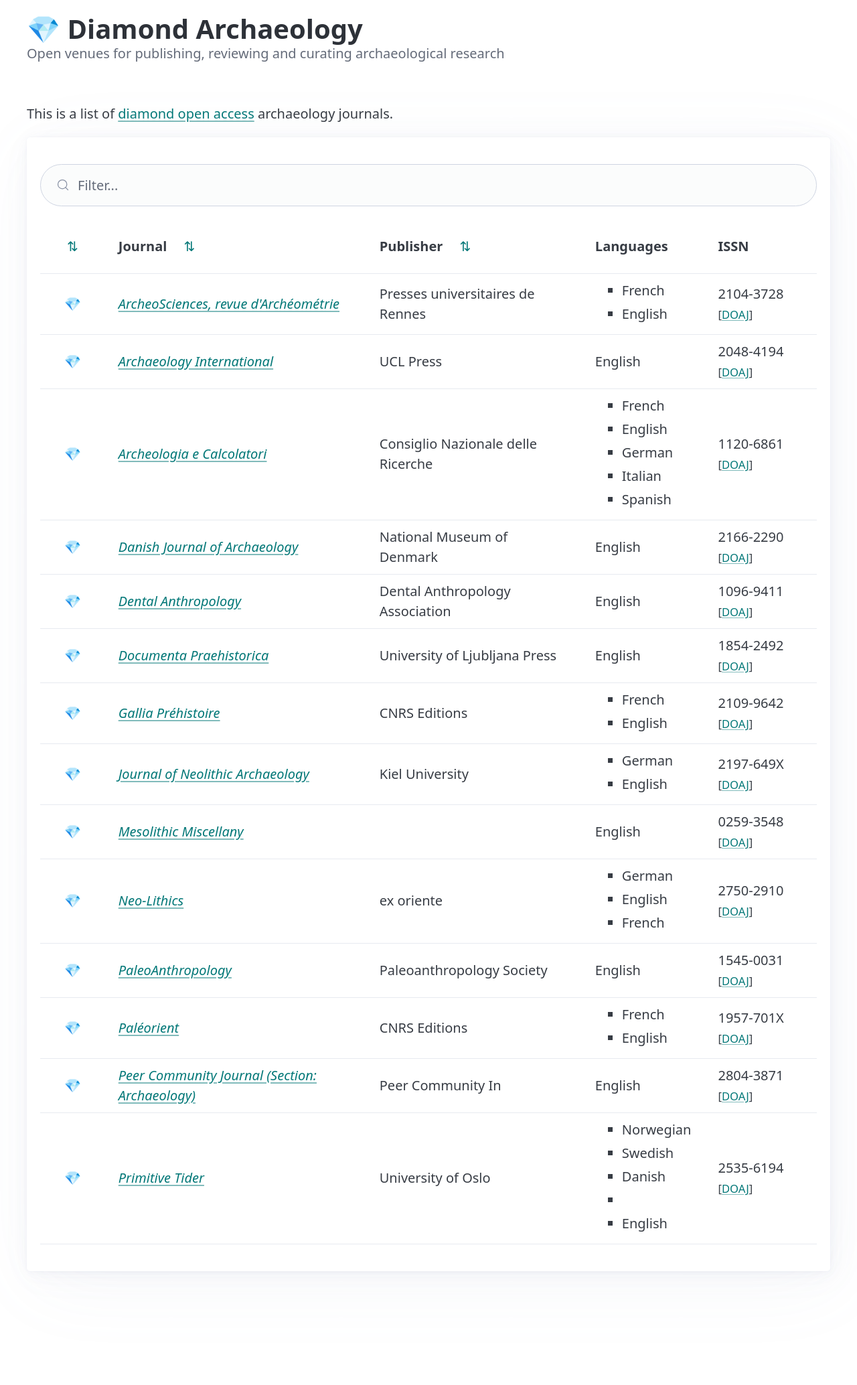
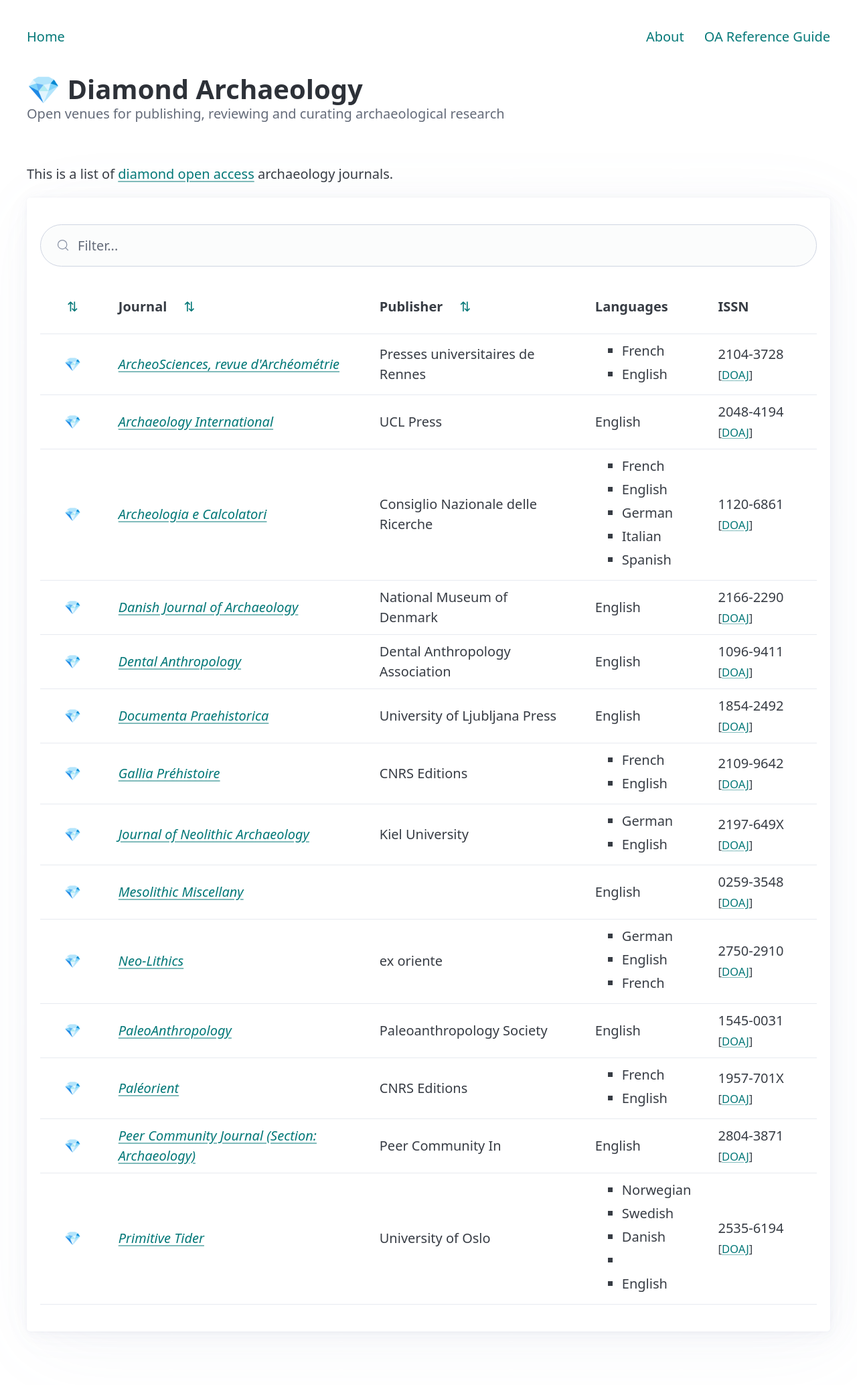
Before and after one commit to open-archaeo/diamond.open-archaeo.info, a Jekyll site: the page built from index.md, in a window 1280 px wide. Shown: the whole page at 67% size. Built offline with Jekyll 4.4.1, drawn with Linux system fonts in a browser that asks for light colours; before the commit the page ends 1978 px from its top, so only the background shows below that.

Commit message:
Add navbar for top-level navigation
Adds a navbar through the "header" include. Navbar items are generated from "nav_main.yml" available in _data.
Tweaks also the default pico default css to add some margins below the navbar and between navbar items, especially on mobile.

```diff
--- /dev/null
+++ b/_data/nav-main.yml
@@ -0,0 +1,8 @@
+left:
+  - name: Home
+    link: /
+right:
+  - name: About
+    link: /about/
+  - name: OA Reference Guide
+    link: https://pad.riseup.net/p/BViBIy0MxHMFgA4OMS9p-keep
--- /dev/null
+++ b/_includes/header.html
@@ -0,0 +1,22 @@
+<header class="container">
+    <nav>
+        <ul>
+            {% for item in site.data.nav-main.left -%}
+            <li>
+                <a href="{{ item.link }}">{{ item.name  }}</a>
+            </li>
+            {%- endfor %}
+        </ul>
+        <ul>
+            {% for item in site.data.nav-main.right -%}
+            <li>
+                <a href="{{ item.link }}">{{ item.name  }}</a>
+            </li>
+            {%- endfor %}
+        </ul>
+    </nav>
+      <hgroup>
+        <h1>{{ site.title | escape }}</h1>
+        <p>{{ site.description | escape }}</p>
+      </hgroup>
+</header>
--- a/_layouts/base.html
+++ b/_layouts/base.html
@@ -20,12 +20,7 @@
 
   <body>
 
-    <header class="container">
-      <hgroup>
-        <h1>{{ site.title | escape }}</h1>
-        <p>{{ site.description | escape }}</p>
-      </hgroup>
-    </header>
+    {% include header.html %}
 
     <main class="container">
       {{ content }}
--- a/css/styles.css
+++ b/css/styles.css
@@ -1,3 +1,14 @@
+/* Nav */
+nav {
+  margin-bottom: 1rem;
+}
+
+nav ul,
+nav ol {
+  column-gap: 0.5rem;
+}
+
+/* Others */
 .center {
   text-align: center;
 }
```
